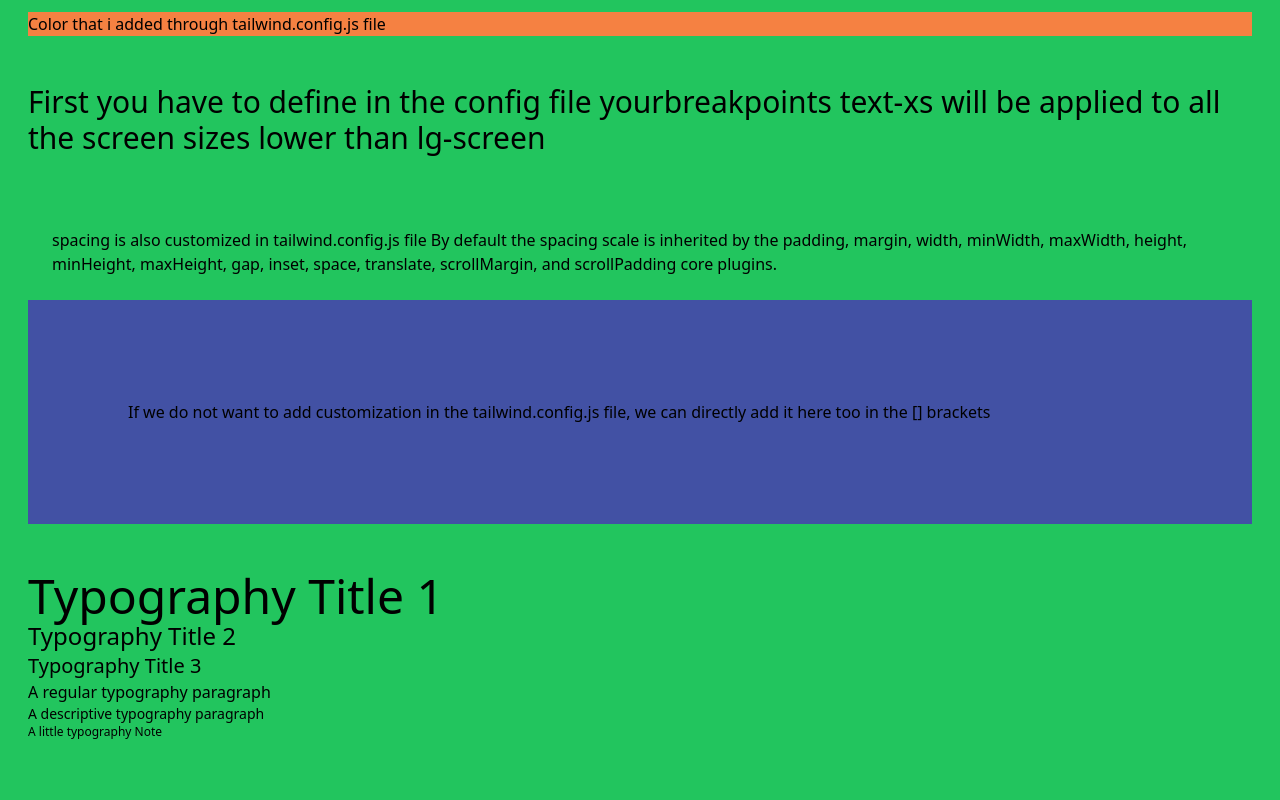
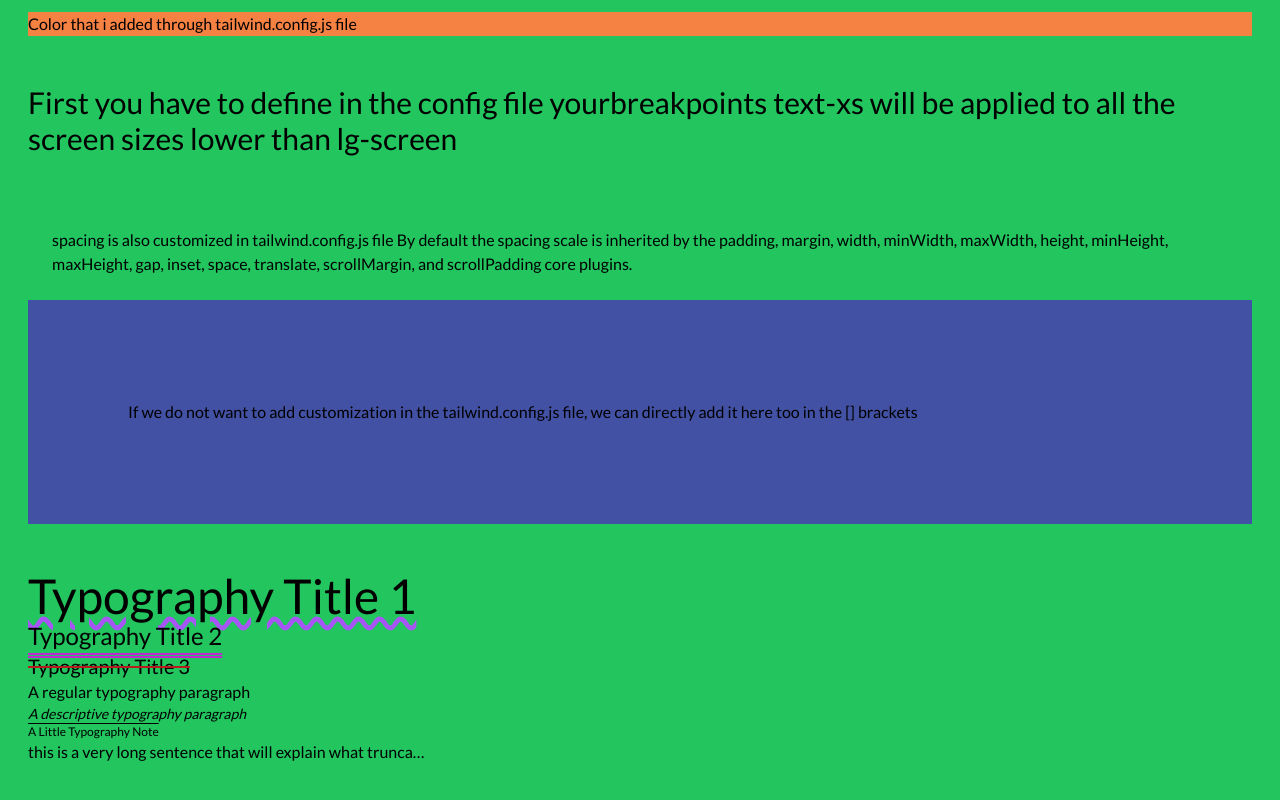
Before and after one commit to ayezabashir/tailwindcss, a React (Vite) app: page / in a window 1280 px wide. Shown: the part 256-1056 px from the top of the page. Built offline with nearby package versions, Linux system fonts and the light colour scheme.

Commit message:
typography finish

```diff
--- a/src/components/Typography.jsx
+++ b/src/components/Typography.jsx
@@ -1,12 +1,13 @@
 const Typography = () => {
     return (
         <>
-            <h1 className="text-5xl">Typography Title 1</h1>
-            <h2 className="text-2xl">Typography Title 2</h2>
-            <h3 className="text-xl">Typography Title 3</h3>
+            <h1 className="text-5xl underline decoration-purple-500 decoration-wavy">Typography Title 1</h1>
+            <h2 className="text-2xl underline decoration-fuchsia-600 decoration-double underline-offset-8">Typography Title 2</h2>
+            <h3 className="text-xl line-through decoration-red-700">Typography Title 3</h3>
             <p className="text-base">A regular typography paragraph</p>
-            <p className="text-sm">A descriptive typography paragraph</p>
-            <p className="text-xs note">A little typography Note</p>
+            <p className="text-sm italic">A descriptive typography paragraph</p>
+            <p className="text-xs overline capitalize note">A little typography Note</p>
+            <p style={{ width: '400px' }} className="truncate">this is a very long sentence that will explain what truncate is and will truncate this line. Lorem, ipsum dolor sit amet consectetur adipisicing elit. Amet, adipisci!</p>
             <br /><br />
         </>
     )
--- a/src/index.css
+++ b/src/index.css
@@ -1,3 +1,5 @@
+@import url("https://fonts.googleapis.com/css2?family=Lato:wght@400;700;900&display=swap");
+
 @tailwind base;
 @tailwind components;
 @tailwind utilities;
@@ -8,5 +10,6 @@
   }
   body {
     @apply m-3 p-2; /* we can chain properties like these with @apply */
+    font-family: "Lato", sans-serif;
   }
 }
```
